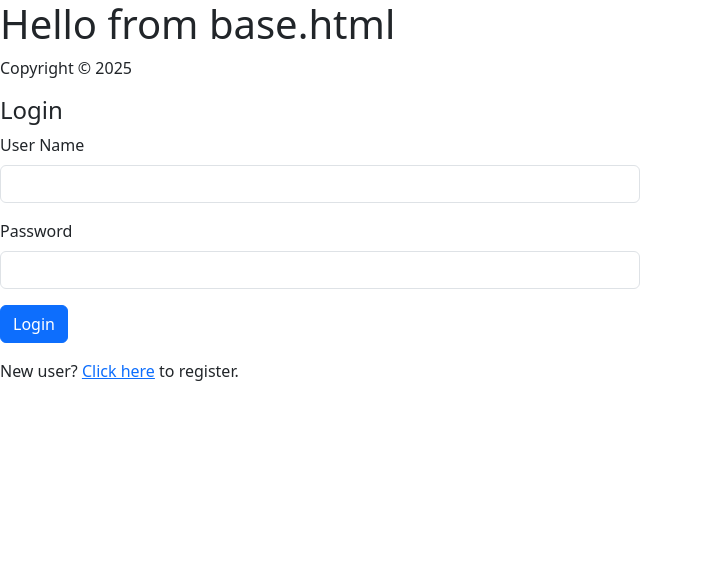
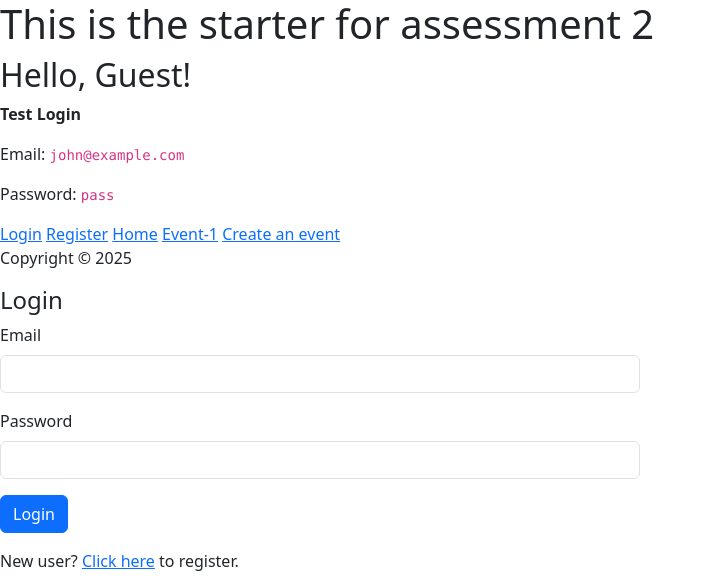
Before and after one commit to suzuki-02/a2_group24, a Flask app: page /login in a window 1280 px wide. Shown: the top 587 px of the page, without its empty margins (0-715 px from the left). Run offline with Flask 3, Linux system fonts and the light colour scheme; some libraries are stand-ins or nearby versions.

Commit message:
Add user auth (register, login, logout) with updated User model and routes

```diff
--- a/website/auth.py
+++ b/website/auth.py
@@ -15,20 +15,44 @@ def login():
     login_form = LoginForm()
     error = None
     if login_form.validate_on_submit():
-        user_name = login_form.user_name.data
+        email = login_form.email.data
         password = login_form.password.data
-        user = db.session.scalar(db.select(User).where(User.name==user_name))
+        user = db.session.scalar(db.select(User).where(User.email==email))
         if user is None:
-            error = 'Incorrect user name'
+            error = 'Incorrect email'
         elif not check_password_hash(user.password_hash, password): # takes the hash and cleartext password
             error = 'Incorrect password'
         if error is None:
             login_user(user)
             nextp = request.args.get('next') # this gives the url from where the login page was accessed
             print(nextp)
-            if next is None or not nextp.startswith('/'):
-                return redirect(url_for('index'))
+            if nextp is None or not nextp.startswith('/'):
+                return redirect(url_for('main.index')) # change to the page you want
             return redirect(nextp)
         else:
             flash(error)
     return render_template('user.html', form=login_form, heading='Login')
+
+@auth_bp.route('/logout', methods=['GET', 'POST'])
+def logout():
+    logout_user() # will remove the user id from the session
+    return redirect(url_for('main.index'))
+
+@auth_bp.route('/register', methods=['GET','POST'])
+def register():
+    register_form = RegisterForm()
+    if register_form.validate_on_submit():
+        user = User(
+            first_name = register_form.first_name.data,
+            last_name = register_form.last_name.data,
+            contact_number = register_form.contact_number.data,
+            street_address = register_form.street_address.data,
+            email = register_form.email.data,
+            password_hash = generate_password_hash(register_form.password.data)
+        )
+        # add the object to the db session
+        db.session.add(user)
+        # commit to the database
+        db.session.commit()
+        return redirect(url_for('auth.login'))
+    return render_template('user.html', form=register_form, heading='Register')
--- a/website/forms.py
+++ b/website/forms.py
@@ -7,17 +7,20 @@ ALLOWED_FILE = {'PNG', 'JPG', 'JPEG', 'png', 'jpg', 'jpeg'}
 
 # creates the login information
 class LoginForm(FlaskForm):
-    user_name=StringField("User Name", validators=[InputRequired('Enter user name')])
+    email = StringField("Email", validators=[Email("Please enter a valid email")])
     password=PasswordField("Password", validators=[InputRequired('Enter user password')])
     submit = SubmitField("Login")
 
 # this is the registration form
 class RegisterForm(FlaskForm):
-    user_name=StringField("User Name", validators=[InputRequired()])
-    email = StringField("Email Address", validators=[Email("Please enter a valid email")])
+    first_name=StringField("First Name", validators=[InputRequired()])
+    last_name=StringField("Last Name", validators=[InputRequired()])
+    email = StringField("Email", validators=[Email("Please enter a valid email")])
+    contact_number=StringField("Contact Number", validators=[InputRequired()])
+    street_address=StringField("Street Address", validators=[InputRequired()])
     # linking two fields - password should be equal to data entered in confirm
     password=PasswordField("Password", validators=[InputRequired(),
-                EqualTo('confirm', message="Passwords should match")])
+    EqualTo('confirm', message="Passwords should match")])
     confirm = PasswordField("Confirm Password")
 
     # submit button
--- a/website/templates/base.html
+++ b/website/templates/base.html
@@ -11,7 +11,25 @@
 <body>
     <!-- Header -->
     <header>
-        <h1>Hello from base.html</h1>
+        <h1>This is the starter for assessment 2</h1>
+
+
+        <!-- The code below is for debugging routes. You can remove it -->
+        {% if current_user.is_authenticated %}
+        <h2>Hello, {{ current_user.first_name }}!</h2>
+        <a href="{{ url_for('auth.logout') }}">Logout</a>
+        {% else %}
+        <h2>Hello, Guest!</h2>
+        <p><strong>Test Login</strong></p>
+        <p>Email: <code>john@example.com</code></p>
+        <p>Password: <code>pass</code></p>
+        <a href="{{ url_for('auth.login') }}">Login</a>
+        {% endif %}
+        <a href="{{ url_for('auth.register') }}">Register</a>
+        <a href="{{ url_for('main.index') }}">Home</a>
+        <a href="/events/1">Event-1</a>
+        <a href="/events/create">Create an event</a>
+        <!-- End debug section -->
 
         <!-- Navbar -->
         <nav>
--- a/website/templates/user.html
+++ b/website/templates/user.html
@@ -14,7 +14,7 @@
 <!-- When you have Login form, then show the user a link to register -->
 {% if heading == 'Login' %}
 <div class="col-md-4">
-    <p>New user? <a href="{{url_for('register')}}">Click here</a> to register.</p>
+    <p>New user? <a href="{{url_for('auth.register')}}">Click here</a> to register.</p>
 </div>
 {% endif %}
 
```
Also changed, not shown: website/models.py (+5 -2 lines), website/templates/events/show.html (+5 -6 lines), README.md, instance/sitedata.sqlite.
